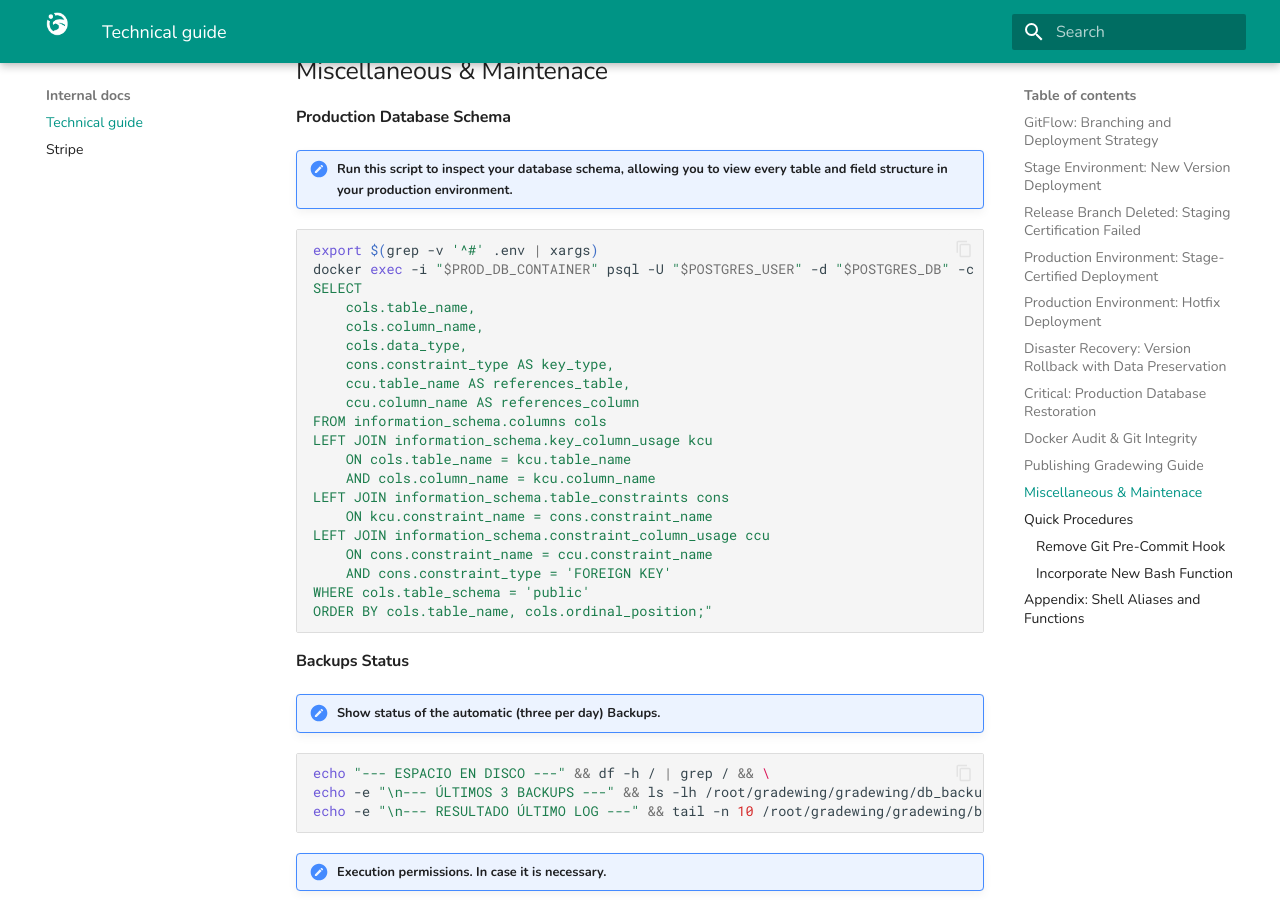
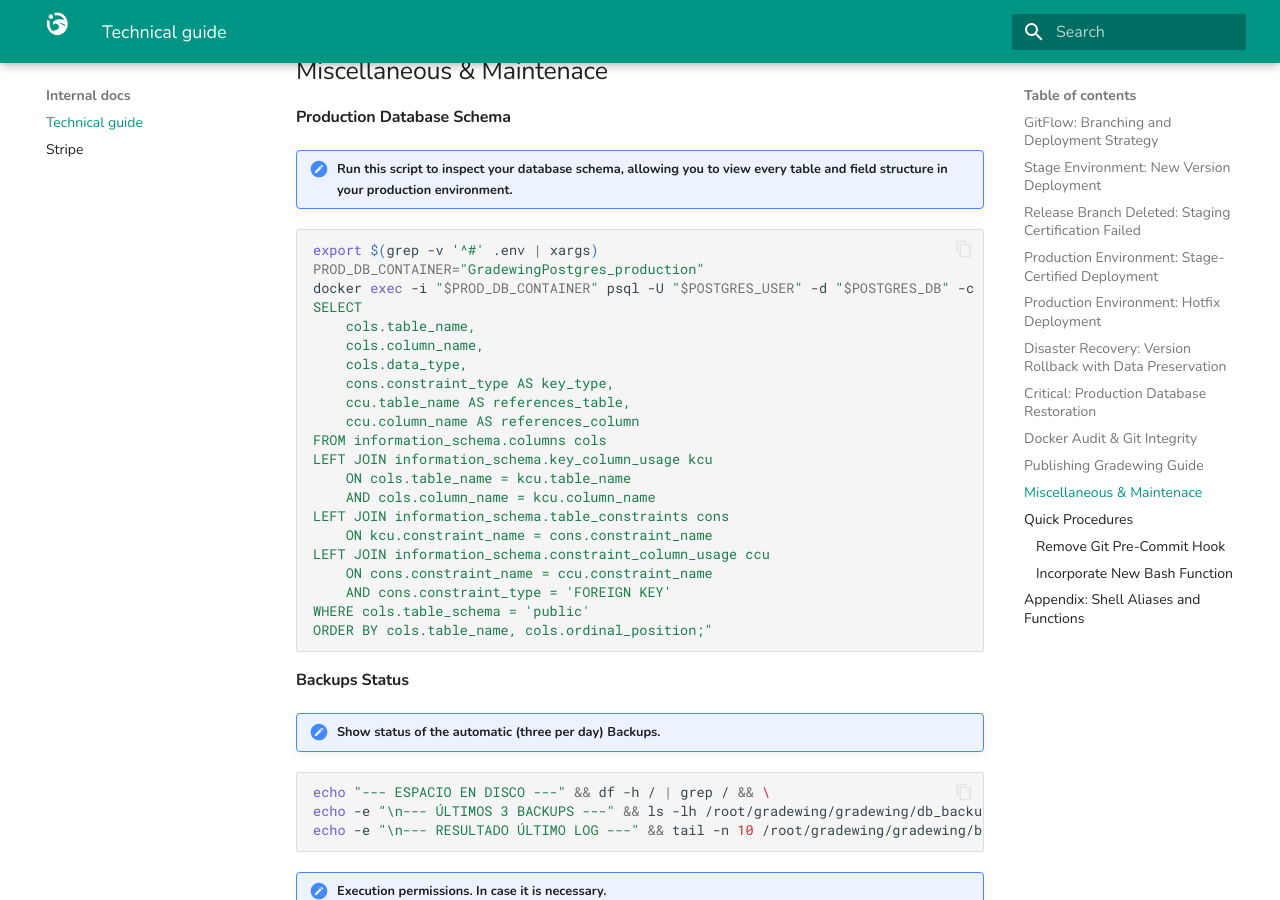
Before and after one commit to pablopenlop/gradewing_guide, an MkDocs documentation site: the page built from docs/other.md, in a window 1280 px wide and 900 px high, scrolled down 14982 px. Built offline with MkDocs 1.6.1 and Material for MkDocs 9.7.7, drawn with Linux system fonts in a browser that asks for light colours.

Commit message:
Update other.md

````diff
--- a/docs/other.md
+++ b/docs/other.md
@@ -629,6 +629,7 @@ deactivate
 
 ```bash
 export $(grep -v '^#' .env | xargs)
+PROD_DB_CONTAINER="GradewingPostgres_production"
 docker exec -i "$PROD_DB_CONTAINER" psql -U "$POSTGRES_USER" -d "$POSTGRES_DB" -c "
 SELECT
     cols.table_name,
````
